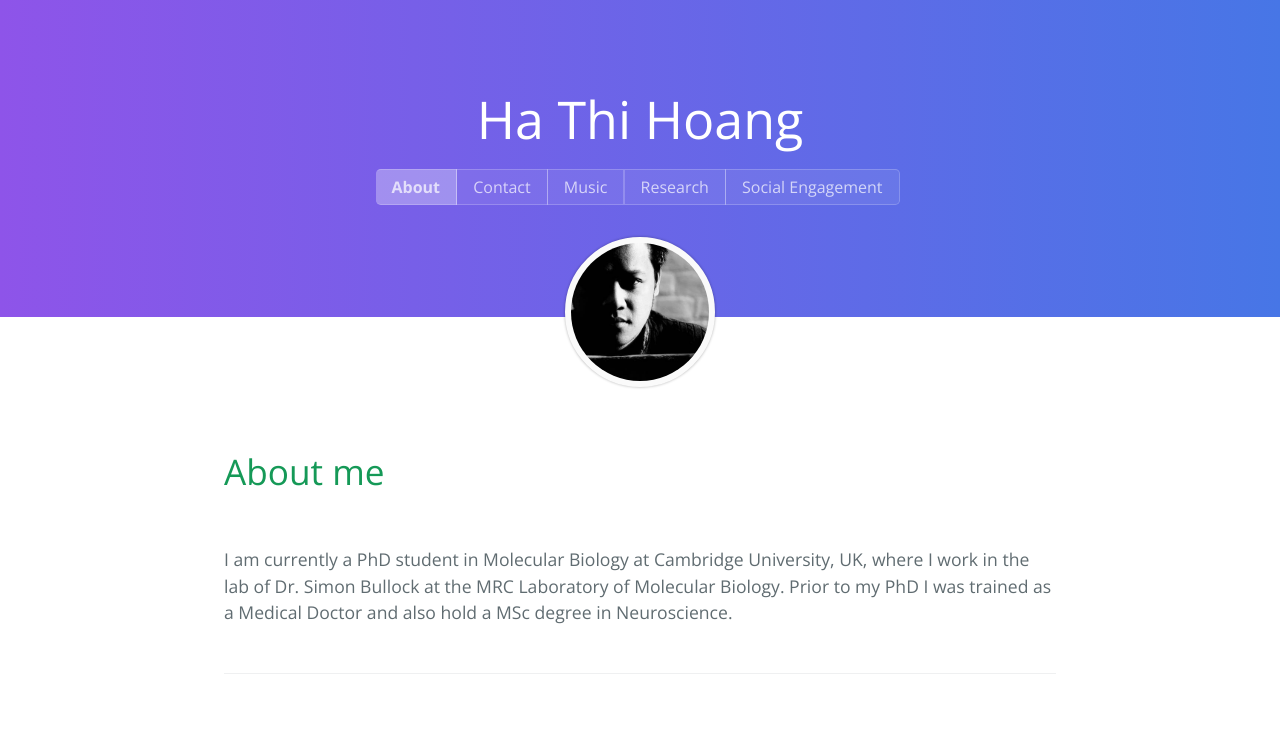
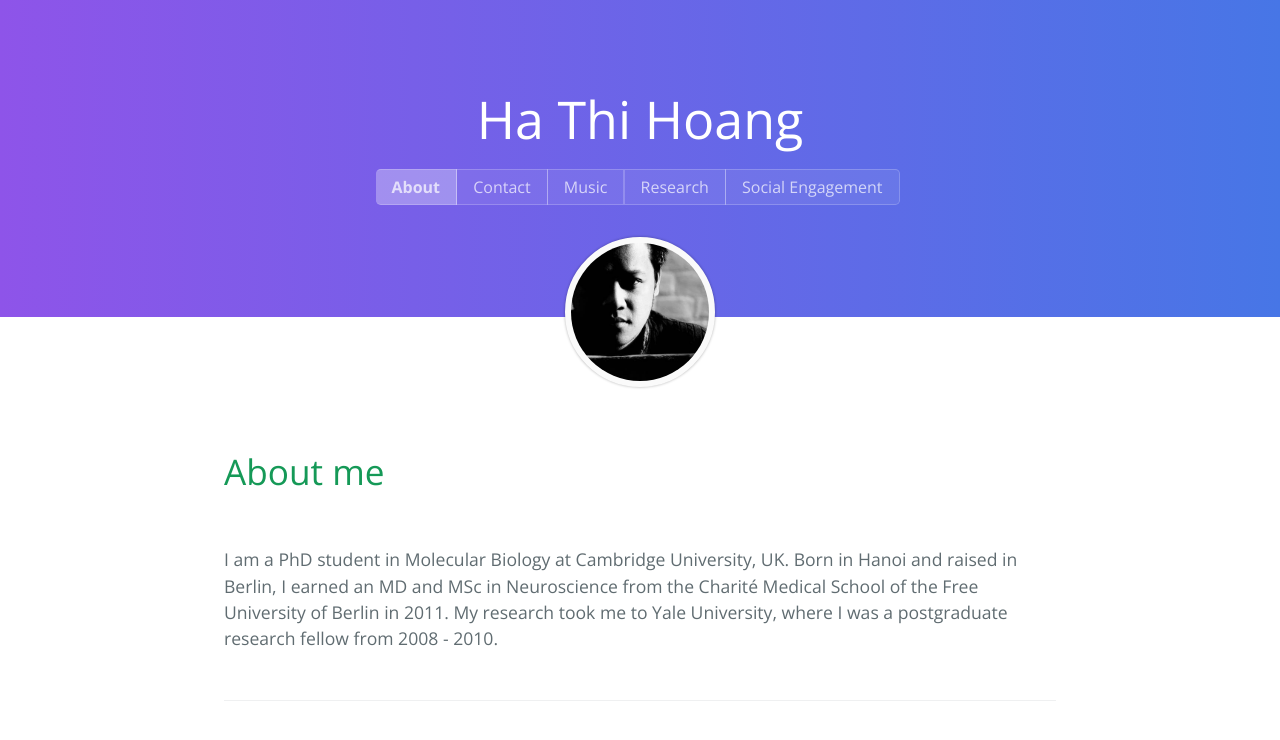
Before and after one commit to Thitan/thitan.github.io, a Jekyll site: the page built from index.html, in a window 1280 px wide. Shown: the top 740 px of the page. Built offline with Jekyll 4.4.1, drawn with Linux system fonts in a browser that asks for light colours; the list of posts is cut into pages by our own code.

Commit message:
Update index.html

```diff
--- a/index.html
+++ b/index.html
@@ -5,8 +5,9 @@ title: {{ site.name }}
 
 <div id="home">
   <h1>About me </h1>
-  I am currently a PhD student in Molecular Biology at Cambridge University, UK, where I work in the lab of Dr. Simon Bullock
-  at the MRC Laboratory of Molecular Biology. Prior to my PhD I was trained as a Medical Doctor and also hold a MSc degree in Neuroscience.
+  I am a PhD student in Molecular Biology at Cambridge University, UK. Born in Hanoi and raised in Berlin, I earned an MD and MSc in Neuroscience
+  from the Charité Medical School of the Free University of Berlin in 2011. My research took me to Yale University, where I was a postgraduate research fellow
+  from 2008 - 2010.
 
 
 </div>
```
